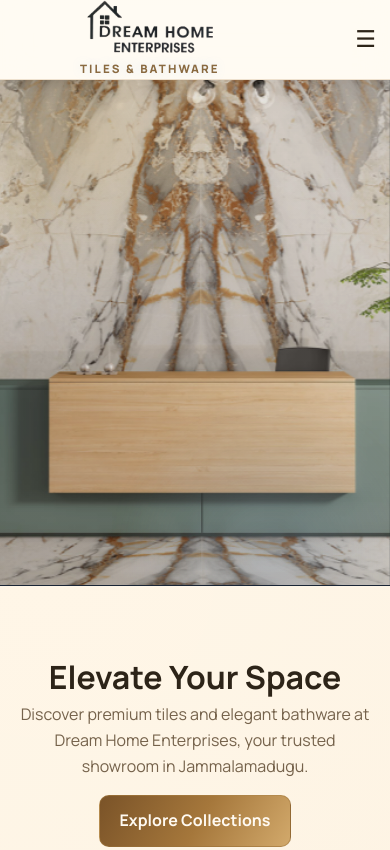
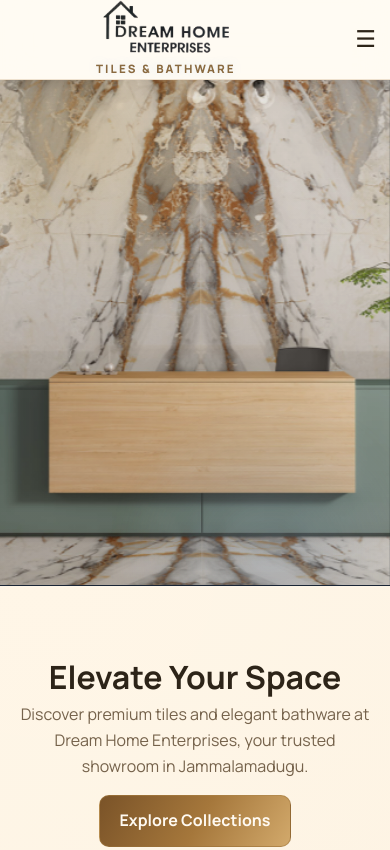
Before and after one commit to minallamohammedsohail/DHE, a plain HTML site: page index.html in a window 390 px wide. Shown: the top 850 px of the page. Drawn offline with Linux system fonts and the light colour scheme.

Commit message:
modification

```diff
--- a/styles.css
+++ b/styles.css
@@ -1204,7 +1204,7 @@ body.light-theme .search-result {
   }
 
   .site-header .container.nav-wrap {
-    padding-left: 5rem;
+    padding-left: 6rem;
     padding-right: 0.5rem;
   }
 }
```
